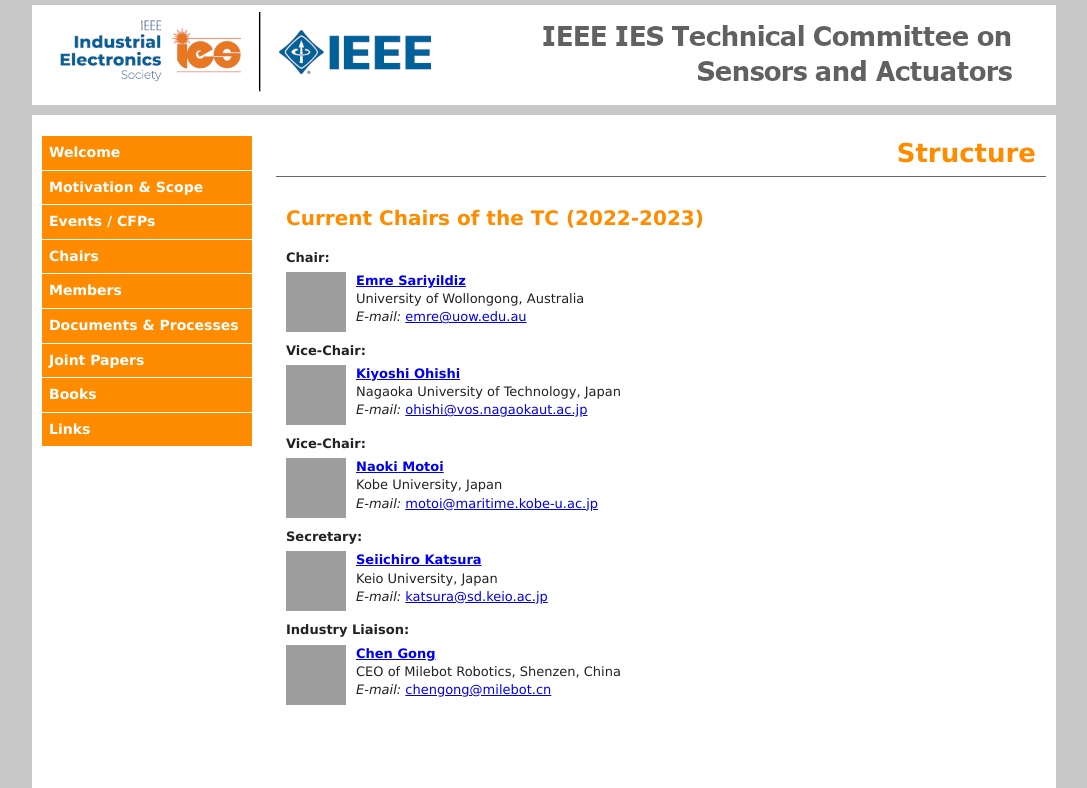
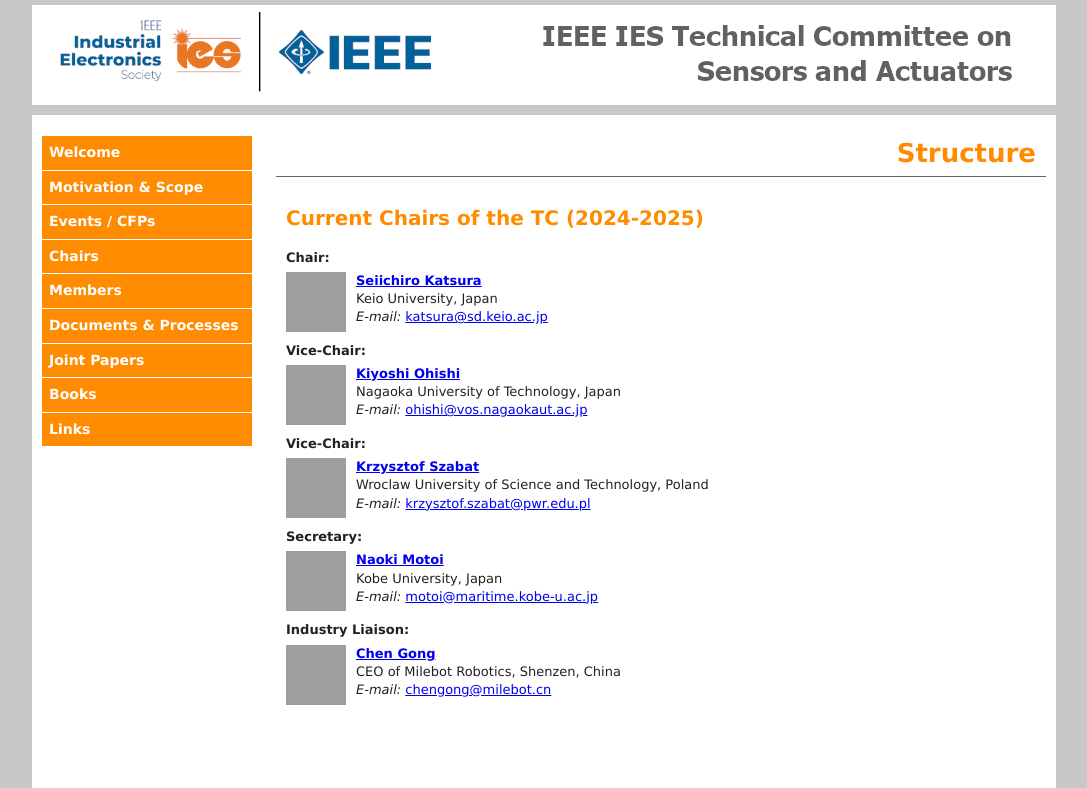
Before and after one commit to ieee-ies/tcsa.ieee-ies.org, a plain HTML site: page chairs.html in a window 1280 px wide. Shown: the top 788 px of the page, without its empty margins (96-1183 px from the left). Drawn offline with Linux system fonts and the light colour scheme; grey boxes are pictures that could not be loaded; a script that the page names is missing.

Commit message:
Add files via upload

```diff
--- a/chairs.html
+++ b/chairs.html
@@ -57,15 +57,15 @@
           Structure
         </div>
         <div class="subcont">
-          <h2>Current Chairs of the TC (2022-2023)</h2><b>Chair:</b>
+          <h2>Current Chairs of the TC (2024-2025)</h2><b>Chair:</b>
           <div class="member">
             <div class="image"><img align="left"
-                src="https://scholar.google.com/citations?view_op=medium_photo&user=8B4co9YAAAAJ" width="60" height="60"
-                alt="Emre Sariyildiz"></div>
+                src="https://scholar.google.com/citations?view_op=medium_photo&user=LHDvnTEAAAAJ" width="60" height="60"
+                alt="Seiichiro Katsura"></div>
             <div class="member_data">
-              <p><b><a href="https://scholar.google.com/citations?user=8B4co9YAAAAJ">Emre Sariyildiz</a></b><br>
-                University of Wollongong, Australia <br>
-                <i>E-mail:</i> <a href="mailto:emre@uow.edu.au">emre@uow.edu.au</a></p>
+              <p><b><a href="https://scholar.google.com/citations?user=LHDvnTEAAAAJ">Seiichiro Katsura</a></b><br>
+                Keio University, Japan <br>
+                <i>E-mail:</i> <a href="mailto:katsura@sd.keio.ac.jp">katsura@sd.keio.ac.jp</a></p>
             </div>
           </div>
           <br><br>
@@ -79,8 +79,21 @@
                 Nagaoka University of Technology, Japan <br>
                 <i>E-mail:</i> <a href="mailto:ohishi@vos.nagaokaut.ac.jp">ohishi@vos.nagaokaut.ac.jp</a></p>
             </div>
-          </div><br><br>
+          </div>
+          <br><br>
           <b>Vice-Chair:</b>
+          <div class="member">
+            <div class="image"><img align="left"
+                src="https://scholar.google.com/citations?view_op=medium_photo&user=H5pnxjUAAAAJ" width="60" height="60"
+                alt="Naoki Motoi"></div>
+            <div class="member_data">
+              <p><b><a href="https://scholar.google.com/citations?user=H5pnxjUAAAAJ">Krzysztof Szabat</a></b><br>
+                Wroclaw University of Science and Technology, Poland <br>
+                <i>E-mail:</i> <a href="mailto:krzysztof.szabat@pwr.edu.pl">krzysztof.szabat@pwr.edu.pl</a></p>
+            </div>
+          </div>
+          <br><br>
+          <b>Secretary:</b>
           <div class="member">
             <div class="image"><img align="left"
                 src="https://scholar.google.com/citations?view_op=medium_photo&user=fXudjwsAAAAJ" width="60" height="60"
@@ -91,18 +104,6 @@
                 <i>E-mail:</i> <a href="mailto:motoi@maritime.kobe-u.ac.jp">motoi@maritime.kobe-u.ac.jp</a></p>
             </div>
           </div>
-          <br><br>
-          <b>Secretary:</b>
-          <div class="member">
-            <div class="image"><img align="left"
-                src="https://scholar.google.com/citations?view_op=medium_photo&user=LHDvnTEAAAAJ" width="60" height="60"
-                alt="Seiichiro Katsura"></div>
-            <div class="member_data">
-              <p><b><a href="https://scholar.google.com/citations?user=LHDvnTEAAAAJ">Seiichiro Katsura</a></b><br>
-                Keio University, Japan <br>
-                <i>E-mail:</i> <a href="mailto:katsura@sd.keio.ac.jp">katsura@sd.keio.ac.jp</a></p>
-            </div>
-        </div>
           <br><br>
           <b>Industry Liaison:</b>
           <div class="member">
```
